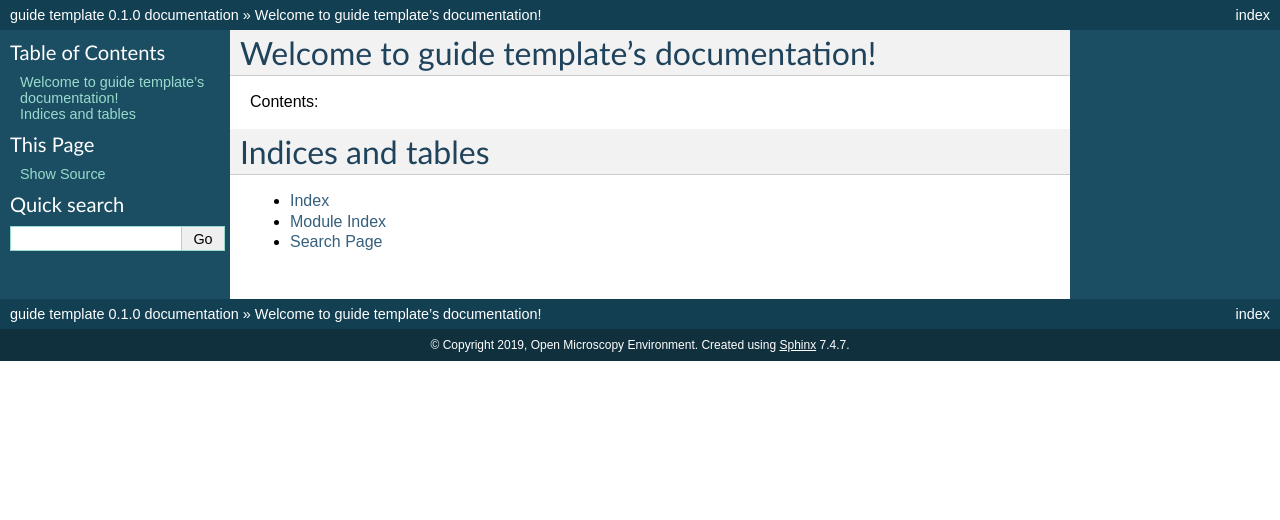
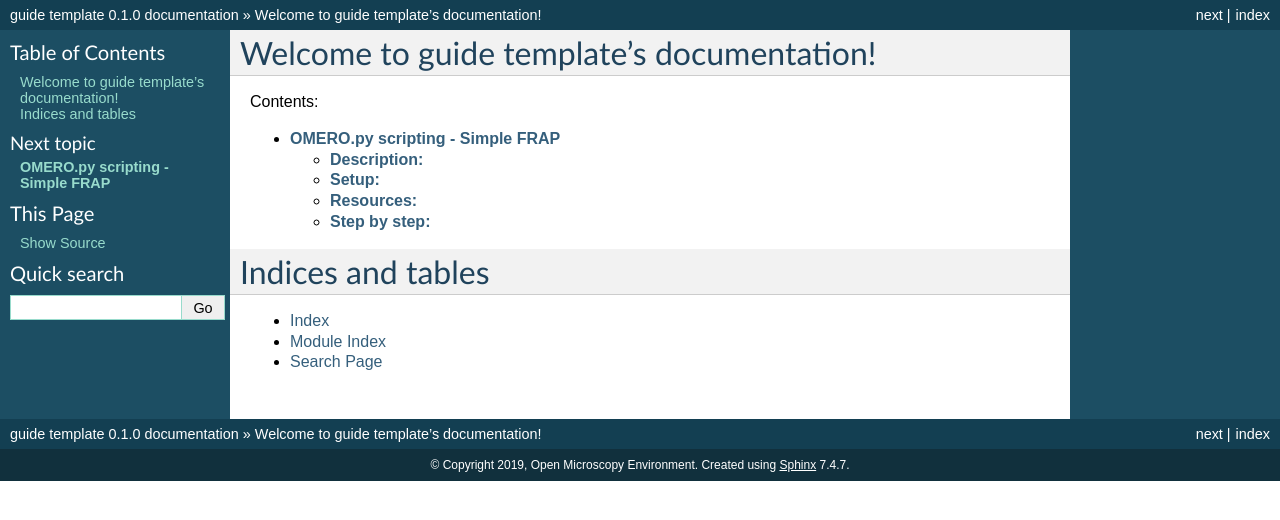
Before and after one commit to ome/omero-guide-python, a Sphinx documentation site: the page built from docs/index.rst, in a window 1280 px wide. Shown: the top 520 px of the page. Built offline with Sphinx 7.4.7, drawn with Linux system fonts in a browser that asks for light colours; some of the changed lines change nothing that is shown.

Commit message:
Python API simple FRAP example

```diff
--- a/docs/index.rst
+++ b/docs/index.rst
@@ -6,7 +6,7 @@
 .. toctree::
    :maxdepth: 2
 
-
+   simple-frap-example
 
 Indices and tables
 ==================
--- /dev/null
+++ b/docs/simple-frap-example.rst
@@ -0,0 +1,179 @@
+**OMERO.py scripting - Simple FRAP**
+====================================
+
+**Description:**
+----------------
+
+We will use Jupyter notebooks to introduce the OMERO Python API. See
+docs for OMERO Python at
+https://docs.openmicroscopy.org/latest/omero/developers/Python.html.
+
+We will use various code examples from that page to begin a very simple
+FRAP analysis. All the examples use the BlitzGateway connection wrapper “conn” to
+access data in OMERO.
+
+**Setup:**
+----------
+
+-  The following OMERO.scripts are used for the OMERO.scripts section below:
+
+   -  https://github.com/ome/training-scripts/blob/v0.6.0/practical/python/server/simple_frap.py
+
+   -  https://github.com/ome/training-scripts/blob/v0.6.0/practical/python/server/simple_frap_with_figure.py
+
+-  The scripts should be uploaded to the server as described at https://docs.openmicroscopy.org/latest/omero/developers/scripts/user-guide.html#upload-script.
+
+-  You will need a python environment with OMERO.py libraries installed as described at
+   https://docs.openmicroscopy.org/latest/omero/developers/Python.html.
+   We will use a web-based Python notebook instead of installing OMERO.py locally.
+
+**Resources:**
+--------------
+
+-  FRAP images available at https://downloads.openmicroscopy.org/images/DV/will/FRAP/
+
+**Step by step:**
+-----------------
+
+#.  Go to https://idr-analysis.openmicroscopy.org/training
+
+#.  Load the notebook *Files > notebooks > Python > OMEROHelloWorldNotebook.ipynb*. The first step is already loaded for you:
+
+    ::
+
+        from omero.gateway import BlitzGateway
+        conn = BlitzGateway(raw_input("Username: "), getpass("OMERO Password:"), host="outreach.openmicroscopy.org", port=4064)
+        conn.connect()
+
+#.  Go to webclient, browse your data and find the **FRAP** images.
+
+#.  Note the ID of the first image in the Dataset.
+
+#.  Double-click on this Image to open it in OMERO.iviewer.
+
+#.  Play the timelapse in OMERO.iviewer.
+
+#.  Draw in OMERO.iviewer a Rectangle ROI on the spot which was bleached.
+
+#.  Save the ROI.
+
+#.  Go back to the Jupyter notebook. First list the ROIs and Shapes
+    saved on the Image, using the image_id of the image you just
+    worked with in iviewer.
+
+#.  Enter your username and password when requested.
+
+#.  You may wish to ‘Cut’ (remove) the remaining steps from the *HelloWorld* example before adding your own.
+
+#.  Add a new step with this code, setting the image_id to the Image you just edited.
+
+    ::
+
+        image_id = 123
+        roi_service = conn.getRoiService()
+        result = roi_service.findByImage(image_id, None)
+        x = 0
+        y = 0
+        width = 0
+        height = 0
+        for roi in result.rois:
+            for s in roi.copyShapes():
+                if type(s) == omero.model.RectangleI:
+                    x = s.getX().getValue()
+                    y = s.getY().getValue()
+                    width = s.getWidth().getValue()
+                    height = s.getHeight().getValue()
+        print "Rectangle:", x, y, width, height
+
+#.  With the Rectangle x, y, width, height, we can get pixel data for
+    this Tile across all time points and make a list of mean
+    intensity values. Add a new step with this code:
+
+    ::
+
+        the_c = 0
+        the_z = 0
+        tile = (int(x), int(y), int(width), int(height))
+        pixels = image.getPrimaryPixels()
+        size_t = image.getSizeT()
+        zct_list = [(the_z, the_c, t, tile) for t in range(size_t)]
+        planes = pixels.getTiles(zct_list)
+        meanvalues = []
+        for i, p in enumerate(planes):
+            meanvalues.append(p.mean())
+        print meanvalues
+
+#.  We can add these values as a Map Annotation (Key-Value pairs) on the image:
+
+    ::
+
+        import omero
+        image = conn.getObject('Image', image_id)
+        key_value_data = [[str(t), str(meanvalues[t])] for t in range(size_t)]
+        map_ann = omero.gateway.MapAnnotationWrapper(conn)
+        namespace = "demo.simple_frap_data"
+        map_ann.setNs(namespace)
+        map_ann.setValue(key_value_data)
+        map_ann.save()
+        image.linkAnnotation(map_ann)
+
+#.  Plot values with Matplotlib:
+
+    ::
+
+        from PIL import Image
+        import matplotlib
+        matplotlib.use('Agg')
+        from matplotlib import pyplot as plt
+        fig = plt.figure()
+        plt.subplot(111)
+        plt.plot(meanvalues)
+        fig.canvas.draw()
+        fig.savefig('plot.png')
+        pil_img = Image.open('plot.png')
+        pil_img.show()
+
+    This will create a *plot.png* in the current folder. Click to view it.
+
+    |image0|
+
+
+**Using OMERO.scripts**
+
+#.  Go to the webclient, select the Image you have drawn the ROI on.
+
+#.  Note the new Map Annotation (Key-Value pairs).
+
+#.  If desired, draw an Ellipse as above (T unset) on additional FRAP
+    Images to analyse.
+
+#.  Select the image(s) and Open the script *workshop_scripts > simple frap...*
+
+#.  Click on the *View script* link in the bottom-left corner and
+    inspect the script - basically, the script does what you have
+    done in the Jupyter notebook up till now.
+
+#.  Run the script, then observe that a new Map Annotation appeared on
+    the image with the FRAP values.
+
+#.  Now select the script *workshop_scripts > simple frap with figure...*
+
+#.  Inspect this script as well, it is basically an extension of the
+    *simple frap* script with the creation of OMERO.figure at the
+    end. New images are created in OMERO from the FRAP plots and
+    included in the figure.
+
+#.  Run the script on the image. Note in *Activities*, the ID of the
+    newly created figure.
+
+#.  Open OMERO.figure, and go to *File > Open…* to open the newly
+    created figure (named **FRAP Figure from script**).
+
+    |image1|
+
+.. |image0| image:: images/frap_plot.png
+   :width: 3.26563in
+   :height: 2.15053in
+.. |image1| image:: images/frap_figure.png
+   :width: 5.28935in
+   :height: 2.38021in
```
Also changed, not shown: docs/images/frap_figure.png (added), docs/images/frap_plot.png (added).
